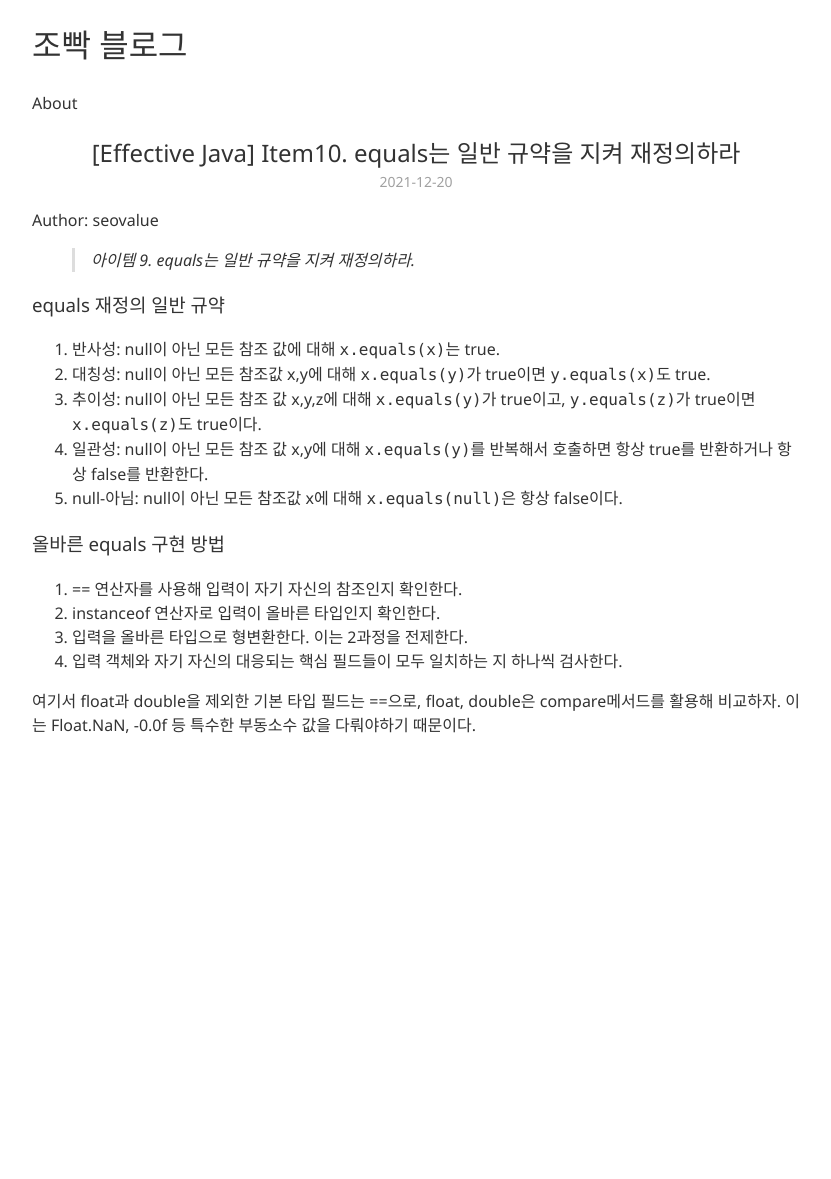
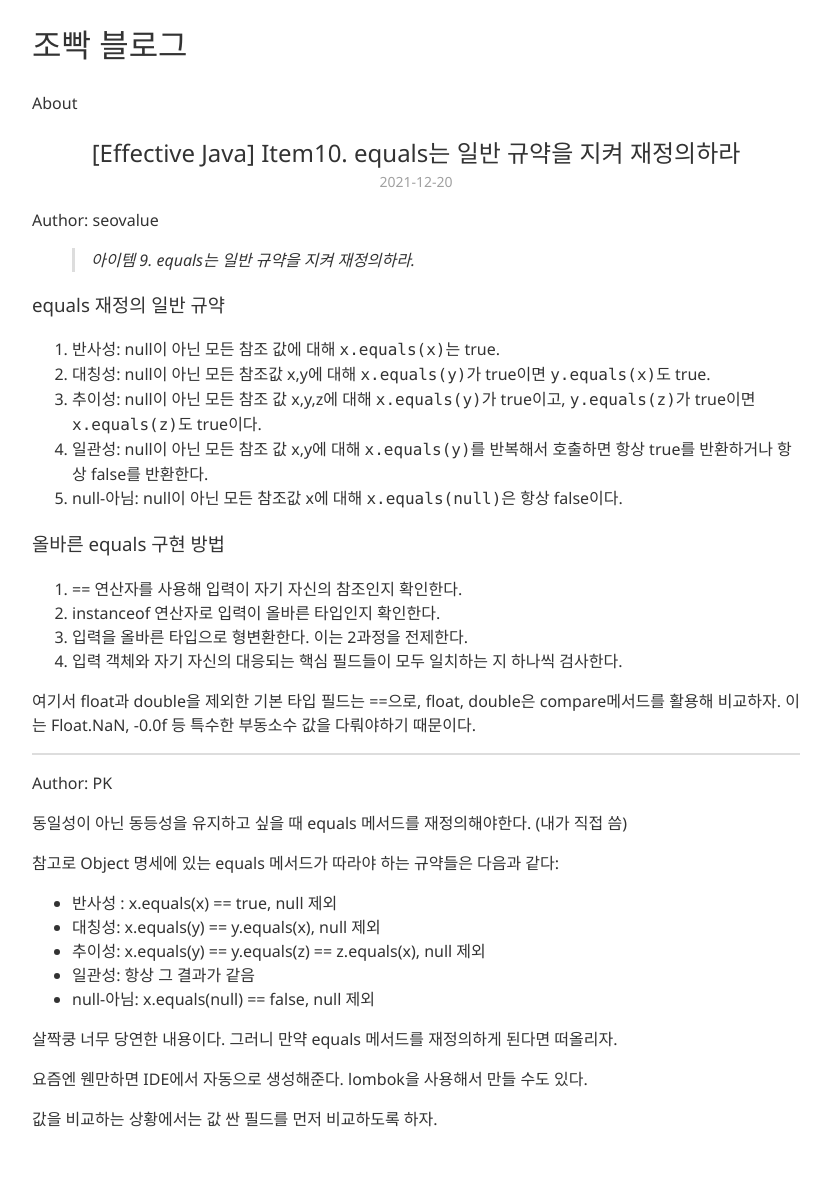
Before and after one commit to jo-pk/jo-pk.github.io, a Jekyll site: the page built from _posts/2021-12-20-[Effective-Java]-Item10.md, in a window 1280 px wide. Shown: the whole page, without its empty margins (224-1055 px from the left). Built offline with Jekyll 4.4.1, drawn with Linux system fonts in a browser that asks for light colours; before the commit the page ends 900 px from its top, so only the background shows below that.

Commit message:
docs: PK 3장 내용 업로드

```diff
--- a/_posts/2021-12-20-[Effective-Java]-Item10.md
+++ b/_posts/2021-12-20-[Effective-Java]-Item10.md
@@ -24,3 +24,23 @@ Author: seovalue
 4. 입력 객체와 자기 자신의 대응되는 핵심 필드들이 모두 일치하는 지 하나씩 검사한다.
 
 여기서 float과 double을 제외한 기본 타입 필드는 ==으로, float, double은 compare메서드를 활용해 비교하자. 이는 Float.NaN, -0.0f 등 특수한 부동소수 값을 다뤄야하기 때문이다.
+
+-----
+
+Author: PK
+
+동일성이 아닌 동등성을 유지하고 싶을 때 equals 메서드를 재정의해야한다. (내가 직접 씀)
+
+참고로 Object 명세에 있는 equals 메서드가 따라야 하는 규약들은 다음과 같다:
+
+- 반사성 : x.equals(x) == true, null 제외
+- 대칭성: x.equals(y) == y.equals(x), null 제외
+- 추이성: x.equals(y) == y.equals(z) == z.equals(x), null 제외
+- 일관성: 항상 그 결과가 같음
+- null-아님: x.equals(null) == false, null 제외
+
+살짝쿵 너무 당연한 내용이다. 그러니 만약 equals 메서드를 재정의하게 된다면 떠올리자.
+
+요즘엔 웬만하면 IDE에서 자동으로 생성해준다. lombok을 사용해서 만들 수도 있다.
+
+값을 비교하는 상황에서는 값 싼 필드를 먼저 비교하도록 하자.
```
Also changed, not shown: _posts/2021-12-20-[Effective-Java]-Item11.md (+16 -0 lines), _posts/2021-12-20-[Effective-Java]-Item12.md (+10 -0 lines), _posts/2021-12-20-[Effective-Java]-Item13.md (+10 -0 lines), _posts/2021-12-20-[Effective-Java]-Item14.md (+15 -0 lines).
